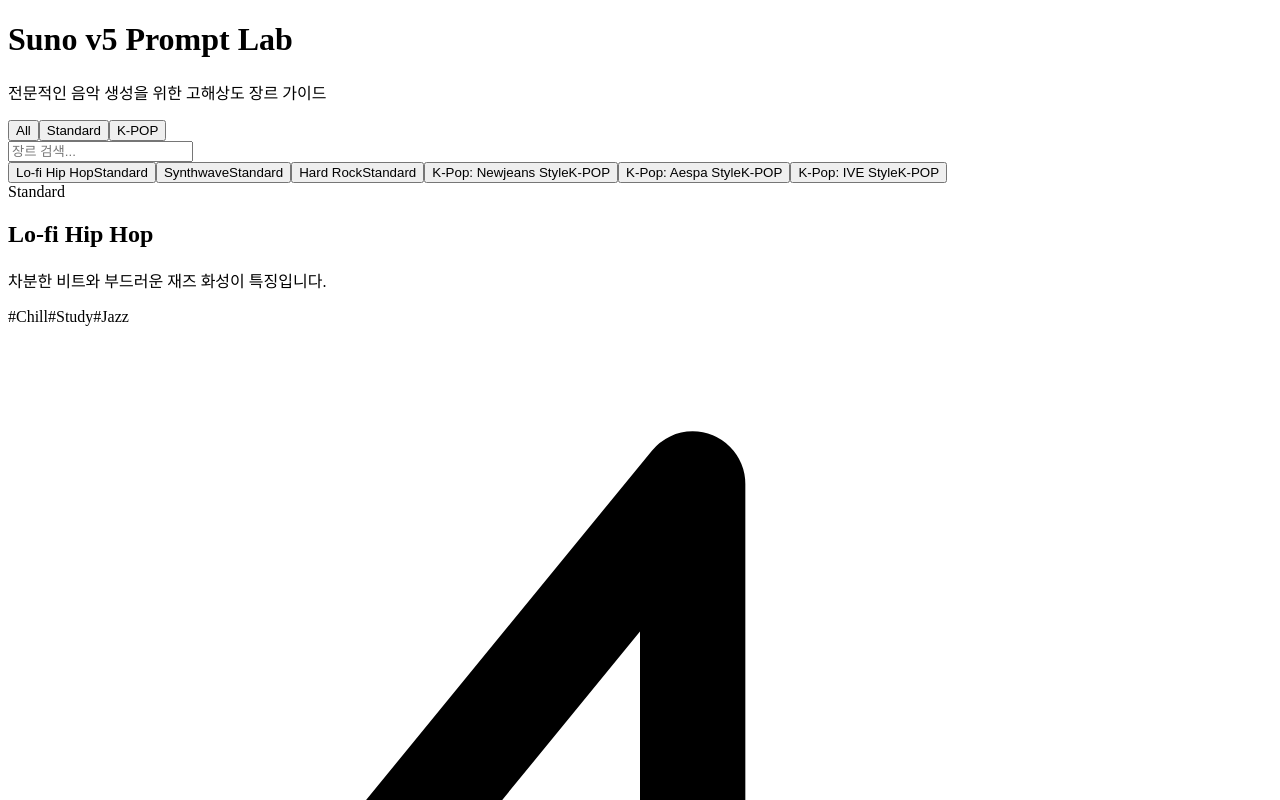
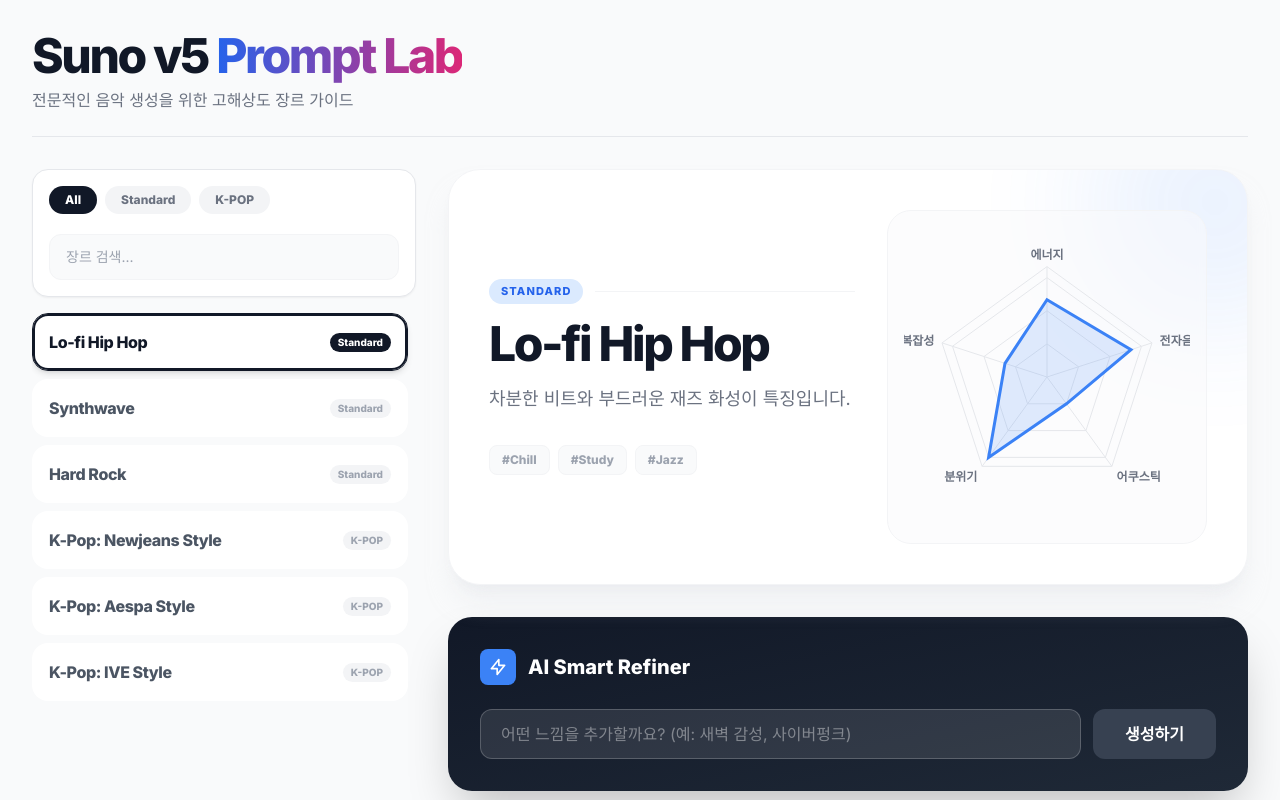
Before and after one commit to parkys1004/Suno-v5-Prompt, a React (Vite) app: page / in a window 1280 px wide. Shown: the top 800 px of the page. Built offline with nearby package versions, Linux system fonts and the light colour scheme.

Commit message:
feat: Integrate Tailwind CSS and improve SSR safety
Includes Tailwind CSS for styling and refactors client-side logic to be safely executed after mounting, addressing potential SSR hydration issues. Removes unnecessary error state handling and simplifies clipboard operations.

```diff
--- a/App.tsx
+++ b/App.tsx
@@ -1,4 +1,3 @@
-"use client";
 
 import React, { useState, useMemo, useEffect } from 'react';
 import { GENRE_DATA } from './constants';
@@ -15,9 +14,8 @@
   const [aiLoading, setAiLoading] = useState(false);
   const [customPrompt, setCustomPrompt] = useState<{text: string, desc: string} | null>(null);
   const [userConcept, setUserConcept] = useState('');
-  const [errorStatus, setErrorStatus] = useState<string | null>(null);
 
-  // SSR 환경에서 Hydration mismatch를 방지하기 위해 마운트 완료를 추적
+  // SSR 환경에서 클라이언트 전용 기능을 안전하게 실행하기 위한 mounted check
   useEffect(() => {
     setMounted(true);
   }, []);
@@ -35,31 +33,24 @@
   }, [selectedGenreId]);
 
   const handleCopy = async (text: string) => {
-    // SSR 안전성 및 브라우저 API 호환성 체크
-    if (typeof window === 'undefined' || typeof navigator === 'undefined' || !navigator.clipboard) return;
+    if (typeof navigator === 'undefined' || !navigator.clipboard) return;
     try {
       await navigator.clipboard.writeText(text);
       setToastVisible(true);
       setTimeout(() => setToastVisible(false), 2000);
     } catch (err) {
-      // 상용 환경에서는 사용자 경험을 위해 무음 처리하거나 UI 상태로만 관리
+      console.error('Failed to copy text: ', err);
     }
   };
 
   const generateAIPrompt = async () => {
-    // Vercel 환경 변수 참조
     const apiKey = process.env.API_KEY;
-    if (!userConcept.trim()) return;
-
-    if (!apiKey) {
-      setErrorStatus("서비스 환경 설정을 확인해 주세요.");
-      setTimeout(() => setErrorStatus(null), 3000);
+    if (!userConcept.trim() || !apiKey) {
+      if (!apiKey) console.warn("API Key is missing. Check your environment variables.");
       return;
     }
 
     setAiLoading(true);
-    setErrorStatus(null);
-
     try {
       const ai = new GoogleGenAI({ apiKey });
       const response = await ai.models.generateContent({
@@ -67,25 +58,18 @@
         contents: `Create a professional Suno v5 music prompt for the genre "${selectedGenre.name}" with the specific concept: "${userConcept}".
         Return ONLY a JSON object with keys "prompt" (the English tags) and "description" (a brief Korean explanation).
         Format: {"prompt": "...", "description": "..."}`,
-        config: {
-          responseMimeType: "application/json",
-          temperature: 0.75
-        }
+        config: { responseMimeType: "application/json" }
       });
 
       const text = response.text;
       if (text) {
         const result = JSON.parse(text);
         if (result.prompt) {
-          setCustomPrompt({
-            text: result.prompt,
-            desc: result.description || "AI가 맞춤형으로 분석한 감성 태그입니다."
-          });
+          setCustomPrompt({ text: result.prompt, desc: result.description });
         }
       }
     } catch (error) {
-      setErrorStatus("AI 생성 중 일시적인 오류가 발생했습니다.");
-      setTimeout(() => setErrorStatus(null), 3000);
+      console.error("AI Generation failed", error);
     } finally {
       setAiLoading(false);
     }
@@ -94,11 +78,12 @@
   const accentColor = selectedGenre.category === 'K-POP' ? '#db2777' : '#3b82f6';
   const accentBg = selectedGenre.category === 'K-POP' ? 'bg-pink-100 text-pink-600' : 'bg-blue-100 text-blue-600';
 
-  // 마운트 전에는 렌더링을 지연시켜 클라이언트와 서버의 초기 돔 구조 불일치(Hydration error)를 완전히 차단
-  if (!mounted) return null;
+  // 하이드레이션 오류 방지를 위해 마운트 전에는 기본 뼈대만 렌더링하거나 null 반환 가능
+  if (!mounted) return <div className="min-h-screen bg-gray-50" />;
 
   return (
-    <div className="min-h-screen p-4 md:p-8 max-w-7xl mx-auto transition-all duration-500">
+    <div className="min-h-screen p-4 md:p-8 max-w-7xl mx-auto transition-colors duration-500">
+      {/* Header */}
       <header className="mb-8 flex flex-col md:flex-row md:items-end md:justify-between border-b pb-6 border-gray-200">
         <div>
           <h1 className="text-3xl md:text-5xl font-black text-gray-900 tracking-tighter">
@@ -111,6 +96,7 @@
       </header>
 
       <div className="grid grid-cols-1 lg:grid-cols-12 gap-8">
+        {/* Sidebar */}
         <aside className="lg:col-span-4 flex flex-col max-h-[calc(100vh-140px)]">
           <div className="bg-white p-4 rounded-2xl shadow-sm border border-gray-200 mb-4">
             <div className="flex gap-2 mb-4 overflow-x-auto pb-1 scrollbar-hide">
@@ -120,7 +106,7 @@
                   onClick={() => setCategoryFilter(cat)}
                   className={`px-4 py-1.5 rounded-full text-xs font-bold whitespace-nowrap transition-all ${
                     categoryFilter === cat
-                    ? 'bg-gray-900 text-white shadow-md'
+                    ? 'bg-gray-900 text-white'
                     : 'bg-gray-100 text-gray-500 hover:bg-gray-200'
                   }`}
                 >
@@ -151,12 +137,14 @@
                 className={`w-full text-left p-4 rounded-2xl transition-all border flex justify-between items-center group transform-gpu active:scale-[0.98] ${
                   selectedGenreId === genre.id
                     ? 'bg-white border-gray-900 ring-2 ring-gray-900 ring-inset text-gray-900 shadow-md'
-                    : 'bg-white border-transparent text-gray-600 hover:bg-gray-50 hover:border-gray-200 shadow-sm'
+                    : 'bg-white border-transparent text-gray-600 hover:bg-gray-50 hover:border-gray-200'
                 }`}
               >
                 <span className="font-bold tracking-tight">{genre.name}</span>
                 <span className={`text-[10px] px-2 py-0.5 rounded-full font-black ${
-                  selectedGenreId === genre.id ? 'bg-gray-900 text-white' : 'bg-gray-100 text-gray-400'
+                  selectedGenreId === genre.id
+                    ? 'bg-gray-900 text-white'
+                    : 'bg-gray-100 text-gray-400'
                 }`}>
                   {genre.category}
                 </span>
@@ -165,6 +153,7 @@
           </div>
         </aside>
 
+        {/* Main Content */}
         <main className="lg:col-span-8 space-y-8">
           <div className="bg-white rounded-[2rem] shadow-xl shadow-gray-200/50 border border-gray-100 p-6 md:p-10 relative overflow-hidden group">
             <div className={`absolute -top-24 -right-24 w-64 h-64 rounded-full blur-3xl opacity-10 transition-colors duration-700 ${
@@ -199,21 +188,20 @@
             </div>
           </div>
 
-          <div className="bg-gradient-to-br from-gray-900 to-gray-800 rounded-3xl p-6 md:p-8 text-white shadow-2xl relative">
-            <div className="flex items-center gap-3 mb-6 relative z-10">
+          <div className="bg-gradient-to-br from-gray-900 to-gray-800 rounded-3xl p-6 md:p-8 text-white shadow-2xl">
+            <div className="flex items-center gap-3 mb-6">
               <div className="p-2 bg-blue-500 rounded-lg">
                 <svg className="w-5 h-5 text-white" fill="none" stroke="currentColor" viewBox="0 0 24 24">
                   <path strokeLinecap="round" strokeLinejoin="round" strokeWidth="2" d="M13 10V3L4 14h7v7l9-11h-7z"></path>
                 </svg>
               </div>
               <h3 className="text-xl font-bold">AI Smart Refiner</h3>
-              {errorStatus && <span className="text-xs text-pink-400 font-bold animate-pulse">{errorStatus}</span>}
             </div>
 
-            <div className="flex flex-col md:flex-row gap-3 relative z-10">
+            <div className="flex flex-col md:flex-row gap-3">
               <input
                 type="text"
-                placeholder="어떤 느낌을 추가할까요? (예: 새벽 감성, 도시의 야경)"
+                placeholder="어떤 느낌을 추가할까요? (예: 새벽 감성, 사이버펑크)"
                 value={userConcept}
                 onChange={(e) => setUserConcept(e.target.value)}
                 onKeyDown={(e) => e.key === 'Enter' && generateAIPrompt()}
@@ -222,7 +210,7 @@
               <button
                 onClick={generateAIPrompt}
                 disabled={aiLoading || !userConcept}
-                className="bg-blue-600 hover:bg-blue-500 disabled:bg-gray-700 text-white font-bold px-8 py-3 rounded-xl transition-all flex items-center justify-center gap-2 min-w-[120px] active:scale-95 shadow-lg"
+                className="bg-blue-600 hover:bg-blue-500 disabled:bg-gray-700 text-white font-bold px-8 py-3 rounded-xl transition-all flex items-center justify-center gap-2 min-w-[120px]"
               >
                 {aiLoading ? (
                   <div className="w-5 h-5 border-2 border-white/30 border-t-white rounded-full animate-spin"></div>
@@ -233,11 +221,11 @@
             {customPrompt && (
               <div
                 onClick={() => handleCopy(customPrompt.text)}
-                className="mt-6 p-5 bg-white/5 border border-white/10 rounded-2xl cursor-pointer hover:bg-white/10 transition-all animate-in fade-in zoom-in duration-300 group relative z-10"
+                className="mt-6 p-5 bg-white/5 border border-white/10 rounded-2xl cursor-pointer hover:bg-white/10 transition-all animate-in fade-in zoom-in duration-300 group"
               >
                 <div className="flex justify-between items-start mb-2">
                   <span className="text-[10px] font-black uppercase tracking-widest text-blue-400">Custom Generated Prompt</span>
-                  <svg className="w-4 h-4 text-white/30 group-hover:text-blue-400 transition-colors" fill="none" stroke="currentColor" viewBox="0 0 24 24"><path d="M8 7v8a2 2 0 002 2h6M8 7V5a2 2 0 012-2h4.586a1 1 0 01.707.293l4.414 4.414a1 1 0 01.293.707V15a2 2 0 01-2 2h-2M8 7H6a2 2 0 00-2 2v10a2 2 0 002 2h8a2 2 0 002-2v-2" strokeWidth="2" strokeLinecap="round" strokeLinejoin="round"></path></svg>
+                  <svg className="w-4 h-4 text-white/30 group-hover:text-blue-400" fill="none" stroke="currentColor" viewBox="0 0 24 24"><path d="M8 7v8a2 2 0 002 2h6M8 7V5a2 2 0 012-2h4.586a1 1 0 01.707.293l4.414 4.414a1 1 0 01.293.707V15a2 2 0 01-2 2h-2M8 7H6a2 2 0 00-2 2v10a2 2 0 002 2h8a2 2 0 002-2v-2" strokeWidth="2" strokeLinecap="round" strokeLinejoin="round"></path></svg>
                 </div>
                 <p className="text-lg font-mono font-bold text-white mb-2 leading-tight">{customPrompt.text}</p>
                 <p className="text-sm text-white/60">"{customPrompt.desc}"</p>
@@ -291,7 +279,7 @@
         <div className="bg-green-500 p-1 rounded-full">
           <svg className="w-4 h-4 text-white" fill="none" stroke="currentColor" viewBox="0 0 24 24"><path strokeLinecap="round" strokeLinejoin="round" strokeWidth="3" d="M5 13l4 4L19 7"></path></svg>
         </div>
-        <span>프롬프트 복사 완료!</span>
+        <span>복사 완료! Suno에 붙여넣으세요.</span>
       </div>
 
       <style dangerouslySetInnerHTML={{ __html: `
--- a/index.html
+++ b/index.html
@@ -1,9 +1,11 @@
+
 <!DOCTYPE html>
 <html lang="ko">
 <head>
     <meta charset="UTF-8">
     <meta name="viewport" content="width=device-width, initial-scale=1.0">
     <title>Suno v5 Prompt Lab Pro</title>
+    <script src="https://cdn.tailwindcss.com"></script>
     <link href="https://fonts.googleapis.com/css2?family=Inter:wght@400;600;800&family=Noto+Sans+KR:wght@300;400;700;900&display=swap" rel="stylesheet">
 <script type="importmap">
 {
```
